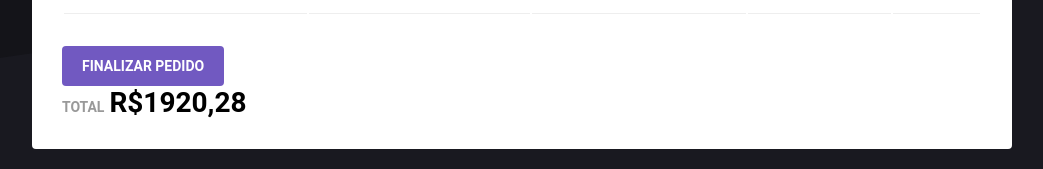
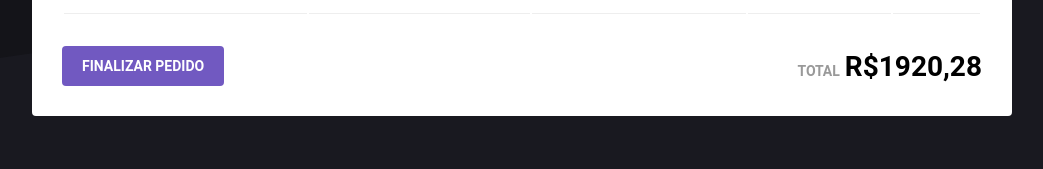
Before and after one commit to joilsonLeal/redux, a React (Create React App) app: page /cart in a window 1280 px wide. Shown: the part 327-496 px from the top of the page, without its empty margins (118-1161 px from the left). Built offline with nearby package versions, Linux system fonts and the light colour scheme.

Commit message:
fix: organizaçao tag footer no carrinho

```diff
--- a/src/pages/Cart/index.js
+++ b/src/pages/Cart/index.js
@@ -53,12 +53,13 @@ function Cart() {
 
       <footer>
         <button type="button">Finalizar pedido</button>
+
+        <Total>
+          <span>TOTAL</span>
+          <strong>R$1920,28</strong>
+        </Total>
       </footer>
 
-      <Total>
-        <span>TOTAL</span>
-        <strong>R$1920,28</strong>
-      </Total>
     </Container>
   );
 }
```
